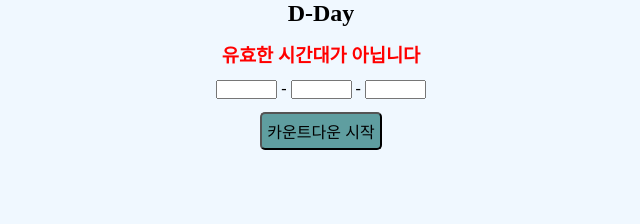
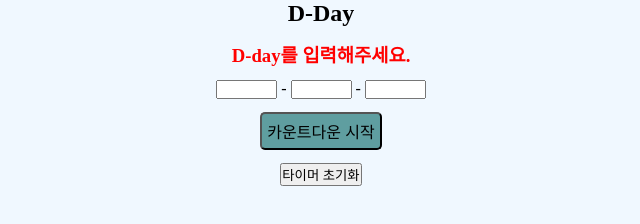
Before and after one commit to Journey0210/precamp-backend-course, a plain HTML site: page D-Day-counter/index.html in a window 1280 px wide. Both pictures are taken after a click on the button "카운트다운 시작". Shown: the whole page, without its empty margins (319-959 px from the left). Drawn offline with Linux system fonts and the light colour scheme.

Commit message:
update remaining time per second using setInterval

```diff
--- a/D-Day-counter/index.html
+++ b/D-Day-counter/index.html
@@ -34,6 +34,7 @@
     </div>
 
     <button id="start-btn" onclick="starter()">카운트다운 시작</button>
+    <button id="stop-btn" onclick="setClearInterval()">타이머 초기화</button>
     <!-- script를 body 하단에 생성하면 html이 모두 생성된 뒤에 script가 실행된다. -->
   </body>
 </html>
--- a/D-Day-counter/script.js
+++ b/D-Day-counter/script.js
@@ -17,19 +17,22 @@ const counterMaker = function () {
   const nowDate = new Date();
   const targetDate = new Date(targetDateInput).setHours(0, 0, 0, 0); //.setHours(0,0,0,0) 자정을 기준으로 계산
   const remaining = (targetDate - nowDate) / 1000;
+  console.log("반복 실행중");
 
   //만약 Remaining이 0이라면, 타이머가 종료되었습니다 출력
   if (remaining <= 0) {
     container.style.display = "none";
     messageContainer.innerHTML = "<h3>타이머가 종료되었습니다.</h3>";
     messageContainer.style.display = "flex";
-    return; //counterMaker 함수 종료
+    setClearInterval(); //setInterval(counterMaker, 1000) 종료
+    return; //counterMaker 함수  종료
   }
   //만약 잘못한 날짜가 들어왔다면, 유효한 시간대가 아닙니다 출력.
   else if (isNaN(remaining)) {
     container.style.display = "none";
     messageContainer.innerHTML = "<h3>유효한 시간대가 아닙니다</h3>";
     messageContainer.style.display = "flex";
+    setClearInterval();
     return;
   }
 
@@ -94,8 +97,22 @@ const counterMaker = function () {
   // };
 };
 
+const intervalIdArr = [];
 const starter = () => {
   container.style.display = "flex";
   messageContainer.style.display = "none";
+
   counterMaker();
+  const intervalId = setInterval(counterMaker, 1000); //매초 마다 시간이 업데이트 , setInterval은 intervalId를 반환
+  intervalIdArr.push(intervalId);
+  console.log(intervalIdArr);
 };
+
+const setClearInterval = () => {
+  container.style.display = "none";
+  messageContainer.innerHTML = "<h3>D-day를 입력해주세요.</h3>";
+  messageContainer.style.display = "flex";
+  for (i = 0; i < intervalIdArr.length; i++) {
+    clearInterval(intervalIdArr[i]);
+  }
+};
```
